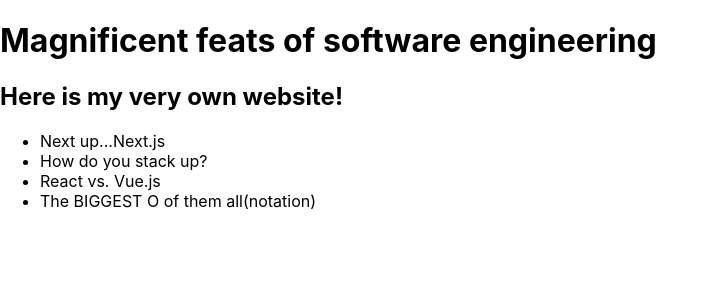
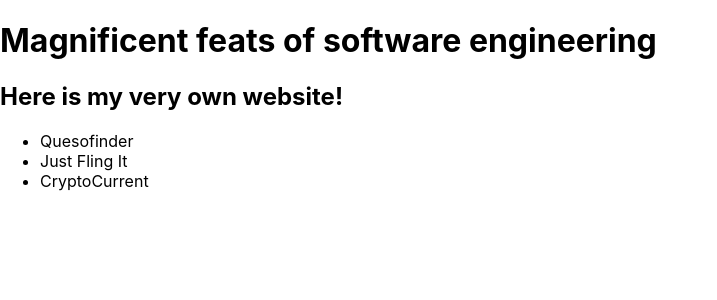
Before and after one commit to Jamondixon/meetup, a Next.js app: page /projects in a window 1280 px wide. Shown: the top 300 px of the page, without its empty margins (0-717 px from the left). Built offline with nearby package versions, Linux system fonts and the light colour scheme.

Commit message:
landing page image

```diff
--- a/pages/projects/index.js
+++ b/pages/projects/index.js
@@ -6,32 +6,27 @@
 function ProjectsPage() {
     return (
         <Fragment>
-            <h1>Magnificent feats of software engineering</h1>
-            <h2>
+            <h1 className='display-2 text-center'>Magnificent feats of software engineering</h1>
+            <h2 className='text-center'>
                 {/* <Link href='/projects/this-is-a-wonderful-framework'> */}
                 <Link href='https://jamondixon.com/'>
                     Here is my very own website!
                 </Link>
             </h2>
-            <ul>
+            <ul className='text-center'>
                 <li>
-                    <Link href='https://jamondixon.medium.com/next-up-next-js-7b5eca81d212'>
-                        Next up...Next.js
+                    <Link href='https://hopeful-raman-70b1e5.netlify.app/'>
+                        Quesofinder
                     </Link>
                 </li>
                 <li>
-                    <Link href='https://medium.com/codex/how-do-you-stack-up-f9280ff4636f'>
-                        How do you stack up?
+                    <Link href='https://awesome-hypatia-163c1c.netlify.app/'>
+                        Just Fling It
                     </Link>
                 </li>
                 <li>
-                    <Link href='https://medium.com/geekculture/react-vs-vue-js-b5d82e7af861'>
-                        React vs. Vue.js
-                    </Link>
-                </li>
-                <li>
-                    <Link href='https://jamondixon.medium.com/the-biggest-o-of-them-all-notation-93352775acc7'>
-                    The BIGGEST O of them all(notation)
+                    <Link href='https://gracious-kilby-8e4aa8.netlify.app/'>
+                        CryptoCurrent
                     </Link>
                 </li>
             </ul>
```
Also changed, not shown: pages/index.js (+8 -2 lines), pages/projects/[projectsId].js (added, +16 -0 lines), public/prettty2jamon1.jpg (added).
